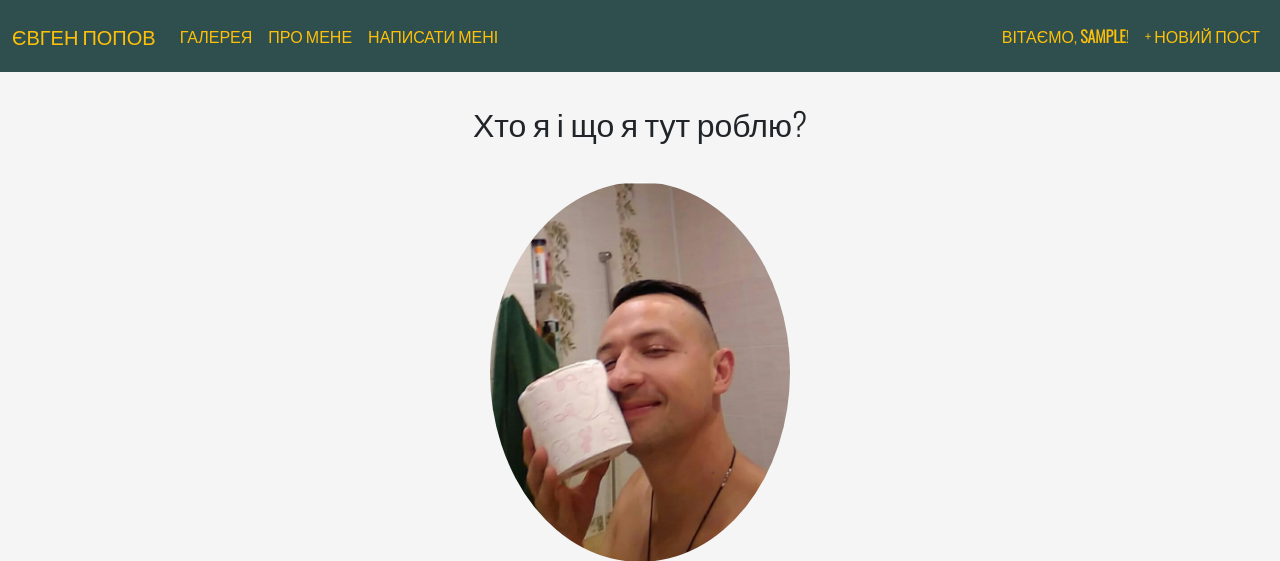
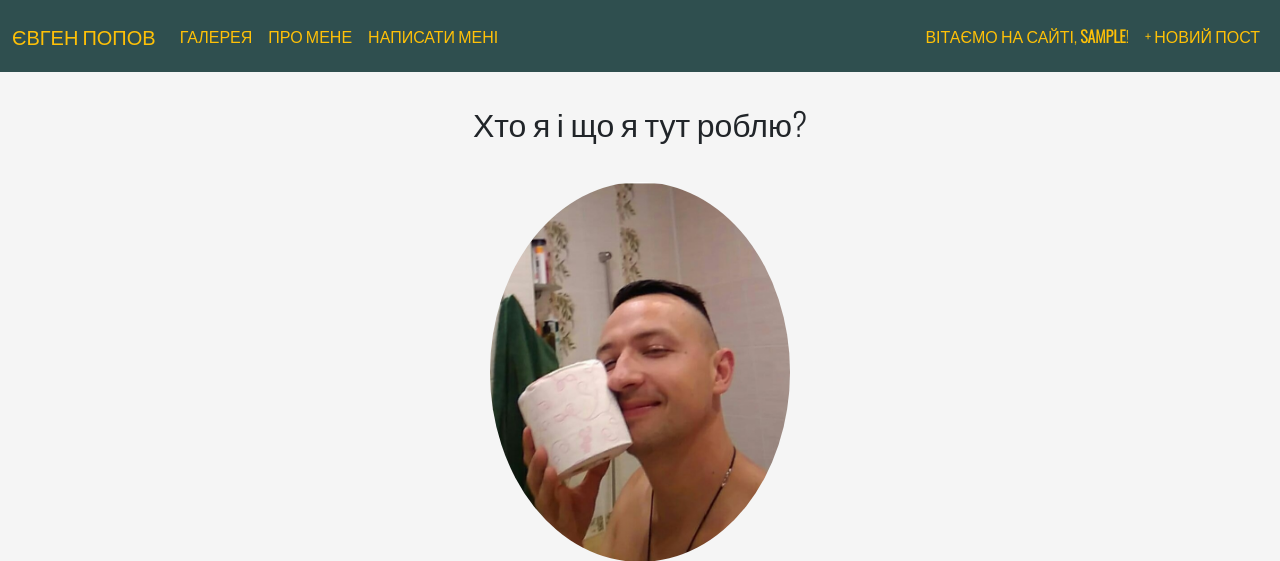
Before and after one commit to dmytro-barchuk/popov_site, a Django app: page /about/ in a window 1280 px wide. Shown: the top 561 px of the page. Run offline with Django 3.2, Linux system fonts and the light colour scheme; the visitor is signed in with stand-in values (Sample User, id 1); some libraries are stand-ins or nearby versions.

Commit message:
Update navbar.html

```diff
--- a/templates/gallery/navbar.html
+++ b/templates/gallery/navbar.html
@@ -24,7 +24,7 @@
       <div class="d-flex">
         {% if request.user.is_authenticated %}
         <div class="navbar-nav ">
-          <a class="nav-link text-warning" href="{% url 'admin' %}">Вітаємо, <strong>{{user}}</strong>!</a>
+          <a class="nav-link text-warning" href="{% url 'admin' %}">Вітаємо на сайті, <strong>{{user}}</strong>!</a>
           <a class="nav-link text-warning" href="{% url 'create_post' %}">+ Новий пост</a>
         </div>
         {% else %}
```
